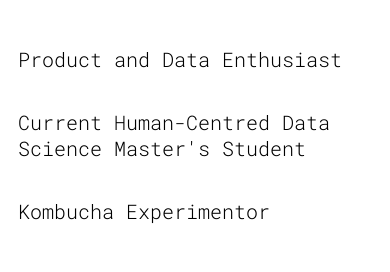
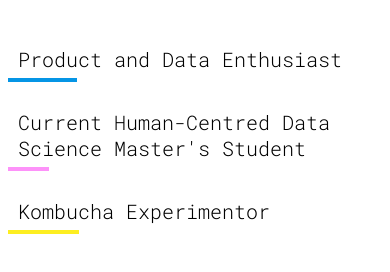
Before and after one commit to rachaellam/webby, a plain HTML site: page index.html in a window 390 px wide. Shown: the part 330-602 px from the top of the page. Drawn offline with nearby package versions, Linux system fonts and the light colour scheme.

Commit message:
test for mobile underline

```diff
--- a/style.css
+++ b/style.css
@@ -521,3 +521,88 @@ body {
     opacity:1;
   }
 }
+
+.hvr-underline-from-left-enthus {
+  display: inline-block;
+  vertical-align: middle;
+  -webkit-transform: perspective(1px) translateZ(0);
+  transform: perspective(1px) translateZ(0);
+  box-shadow: 0 0 1px rgba(0, 0, 0, 0);
+  position: relative;
+  overflow: hidden;
+}
+.hvr-underline-from-left-enthus:before {
+  content: "";
+  position: absolute;
+  z-index: -1;
+  left: 0;
+  right: 80%;
+  bottom: 0;
+  background: #0595e5;
+  height: 4px;
+  -webkit-transition-property: right;
+  transition-property: right;
+  -webkit-transition-duration: 0.3s;
+  transition-duration: 0.3s;
+  -webkit-transition-timing-function: ease-out;
+  transition-timing-function: ease-out;
+}
+
+
+.hvr-underline-from-left-student {
+  display: inline-block;
+  vertical-align: middle;
+  -webkit-transform: perspective(1px) translateZ(0);
+  transform: perspective(1px) translateZ(0);
+  box-shadow: 0 0 1px rgba(0, 0, 0, 0);
+  position: relative;
+  overflow: hidden;
+}
+.hvr-underline-from-left-student:before {
+  content: "";
+  position: absolute;
+  z-index: -1;
+  left: 0;
+  right: 89%;
+  bottom: 0;
+  background: #fd92f9;
+  height: 4px;
+  -webkit-transition-property: right;
+  transition-property: right;
+  -webkit-transition-duration: 0.3s;
+  transition-duration: 0.3s;
+  -webkit-transition-timing-function: ease-out;
+  transition-timing-function: ease-out;
+}
+.hvr-underline-from-left-student:hover:before, .hvr-underline-from-left-student:focus:before, .hvr-underline-from-left-student:active:before {
+  right: 0;
+}
+
+.hvr-underline-from-left-kombuch {
+  display: inline-block;
+  vertical-align: middle;
+  -webkit-transform: perspective(1px) translateZ(0);
+  transform: perspective(1px) translateZ(0);
+  box-shadow: 0 0 1px rgba(0, 0, 0, 0);
+  position: relative;
+  overflow: hidden;
+}
+.hvr-underline-from-left-kombuch:before {
+  content: "";
+  position: absolute;
+  z-index: -1;
+  left: 0;
+  right: 74%;
+  bottom: 0;
+  background: #fdee21;
+  height: 4px;
+  -webkit-transition-property: right;
+  transition-property: right;
+  -webkit-transition-duration: 0.3s;
+  transition-duration: 0.3s;
+  -webkit-transition-timing-function: ease-out;
+  transition-timing-function: ease-out;
+}
+.hvr-underline-from-left-kombuch:hover:before, .hvr-underline-from-left-kombuch:focus:before, .hvr-underline-from-left-kombuch:active:before {
+  right: 0;
+}
```
